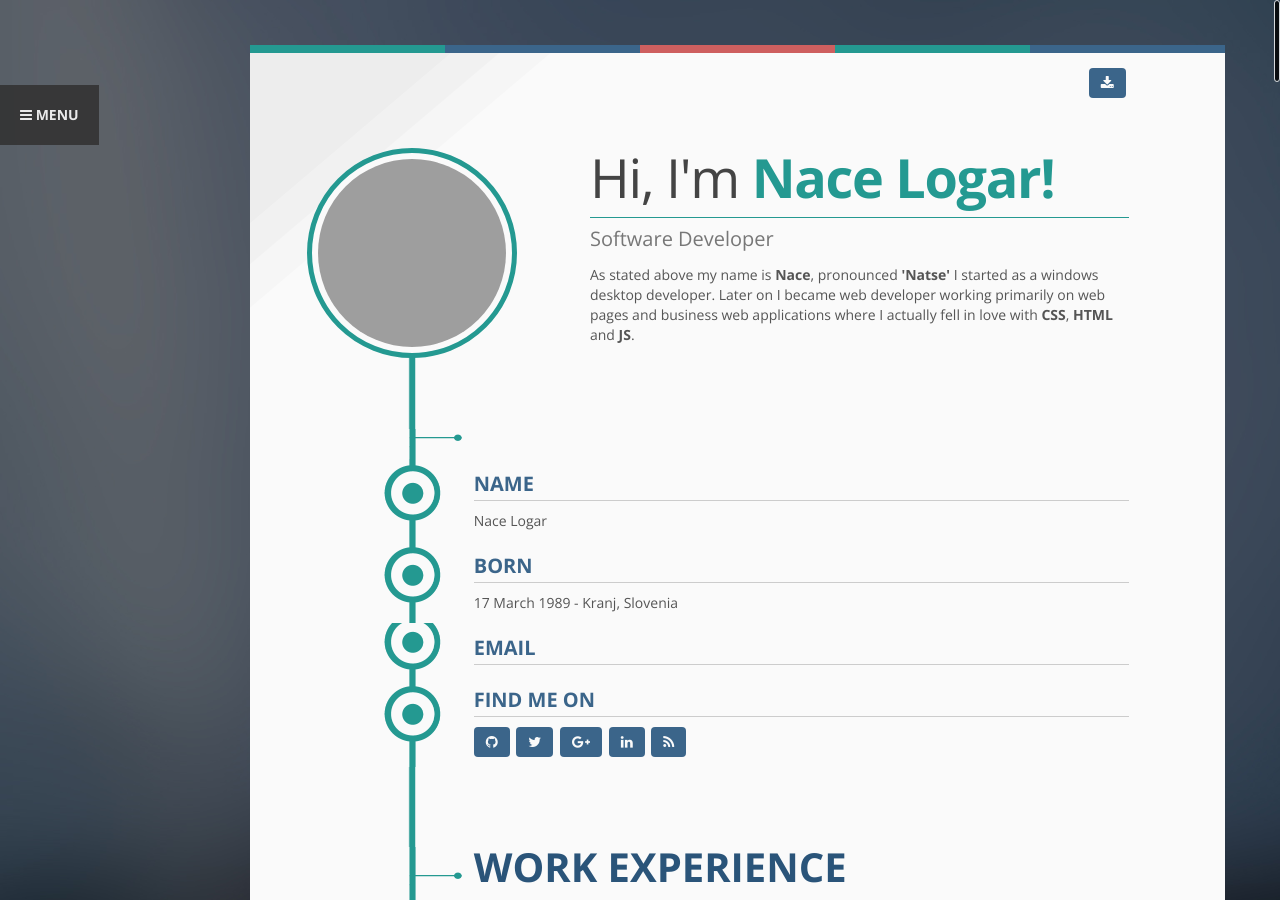
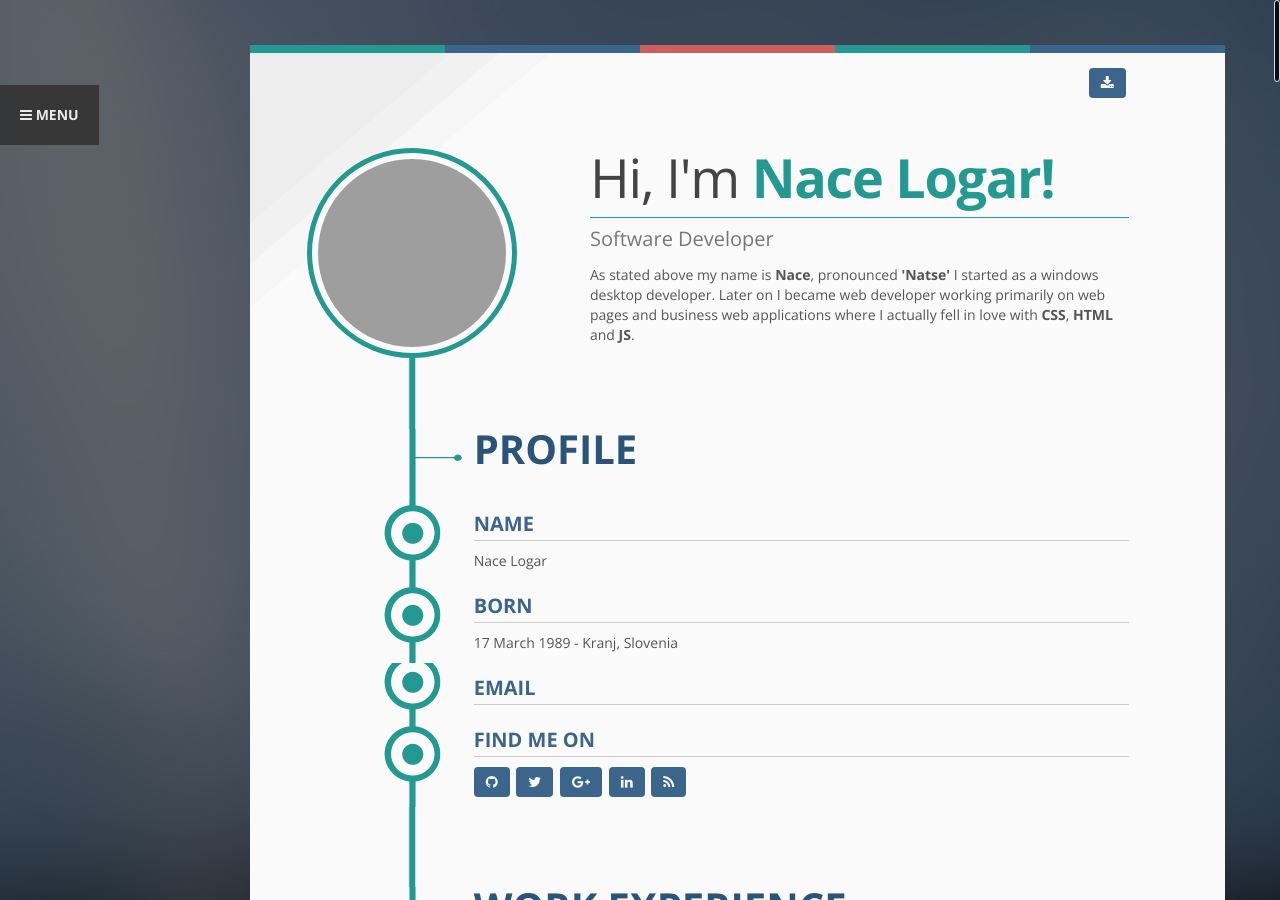
Before and after one commit to TheCodeDestroyer/thecodedestroyer.github.io, a Jekyll site: the page built from index.html, in a window 1280 px wide and 900 px high. Built offline with Jekyll 4.4.1, drawn with Linux system fonts in a browser that asks for light colours; grey boxes are pictures that could not be loaded.

Commit message:
Renamed according to the property name in the data

```diff
--- a/_includes/content/timeline/title.html
+++ b/_includes/content/timeline/title.html
@@ -7,7 +7,7 @@
     <!-- Item Content -->
     <div class="col-md-8 content-wrap bg1">
         <!-- Section title -->
-        <h2 class="section-title">{{ timelineData.title }}</h2>
+        <h2 class="section-title">{{ timelineData.listTitle }}</h2>
         <!-- /Section title -->
     </div>
     <!-- /Item Content -->
```
